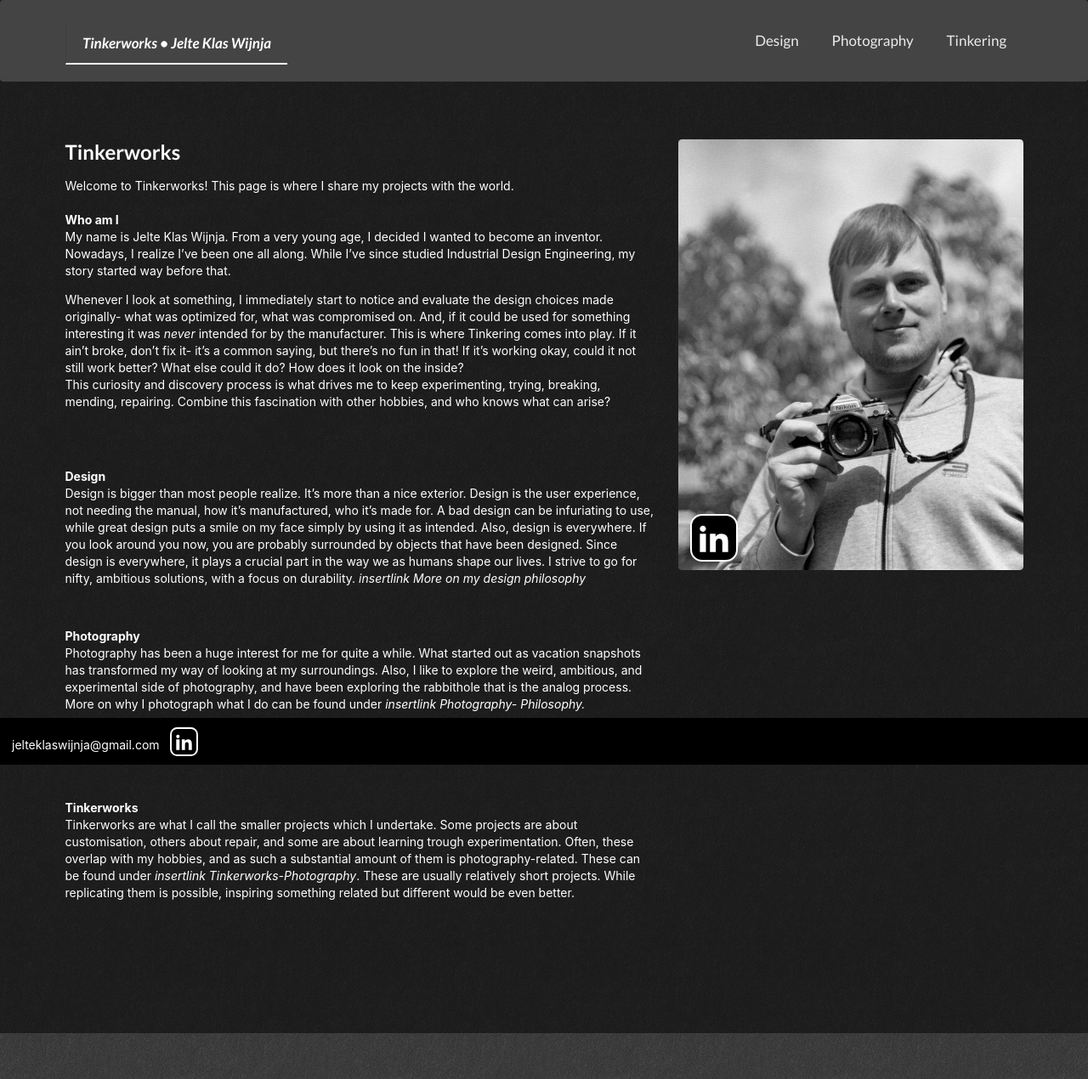
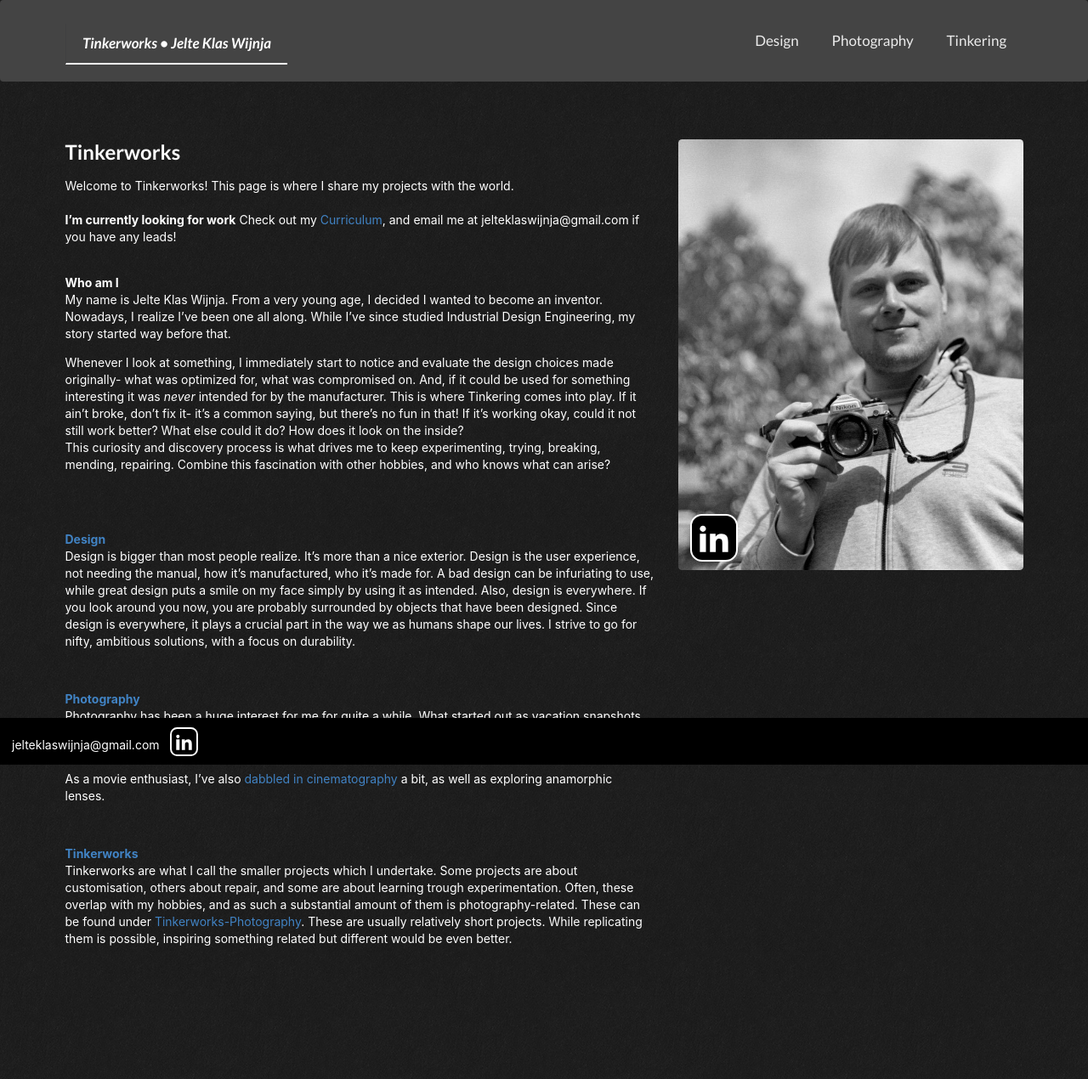
Before and after one commit to Jelte1234/Jelte1234.github.io, a Jekyll site: the page built from index.md, in a window 1280 px wide. Shown: the whole page at 85% size. Built offline with Jekyll 4.4.1, drawn with Linux system fonts in a browser that asks for light colours.

Commit message:
Updated intro page, added CV

```diff
--- a/index.md
+++ b/index.md
@@ -9,6 +9,12 @@ show_in_menu: true
 Welcome to Tinkerworks!
 This page is where I share my projects with the world.
 <br/>
+<br/>
+**I'm currently looking for work**
+Check out my [Curriculum](/assets/Jelte_Klas_Wijnja_CV.pdf){:target="_blank"}, and email me at jelteklaswijnja@gmail.com if you have any leads!
+
+
+
 <br/>
 **Who am I**
 <br/>
@@ -22,21 +28,21 @@ This curiosity and discovery process is what drives me to keep experimenting, tr
 <br/>
 <br/>
 
-**Design**
+[**Design**](/design)
 <br/>
 Design is bigger than most people realize. It's more than a nice exterior. Design is the user experience, not needing the manual, how it's manufactured, who it's made for. A bad design can be infuriating to use, while great design puts a smile on my face simply by using it as intended. Also, design is everywhere. If you look around you now, you are probably surrounded by objects that have been designed. Since design is everywhere, it plays a crucial part in the way we as humans shape our lives. I strive to go for nifty, ambitious solutions, with a focus on durability.
-*insertlink* *More on my design philosophy*
+
 
 <br/>
 
-**Photography**
+[**Photography**](/photography)
 <br/>
-Photography has been a huge interest for me for quite a while. What started out as vacation snapshots has transformed my way of looking at my surroundings. Also, I like to explore the weird, ambitious, and experimental side of photography, and have been exploring the rabbithole that is the analog process. More on why I photograph what I do can be found under *insertlink* *Photography- Philosophy.*
+Photography has been a huge interest for me for quite a while. What started out as vacation snapshots has transformed my way of looking at my surroundings. Also, I like to explore the weird, ambitious, and experimental side of photography, and have been exploring the rabbithole that is the analog process.
 
-As a movie enthusiast, I've also dabbled in cinematography a bit, as well as exploring anamorphic lenses. More can be found under *insertlink* *Video.*
+As a movie enthusiast, I've also [dabbled in cinematography](/photography/video) a bit, as well as exploring anamorphic lenses.
 
 <br/>
 
-**Tinkerworks**
+[**Tinkerworks**](/tinkering)
 <br/>
-Tinkerworks are what I call the smaller projects which I undertake. Some projects are about customisation, others about repair, and some are about learning trough experimentation. Often, these overlap with my hobbies, and as such a substantial amount of them is photography-related. These can be found under *insertlink* *Tinkerworks-Photography*. These are usually relatively short projects. While replicating them is possible, inspiring something related but different would be even better.
+Tinkerworks are what I call the smaller projects which I undertake. Some projects are about customisation, others about repair, and some are about learning trough experimentation. Often, these overlap with my hobbies, and as such a substantial amount of them is photography-related. These can be found under [Tinkerworks-Photography](/photography/tinkerworks). These are usually relatively short projects. While replicating them is possible, inspiring something related but different would be even better.
```
Also changed, not shown: 1 other file.
